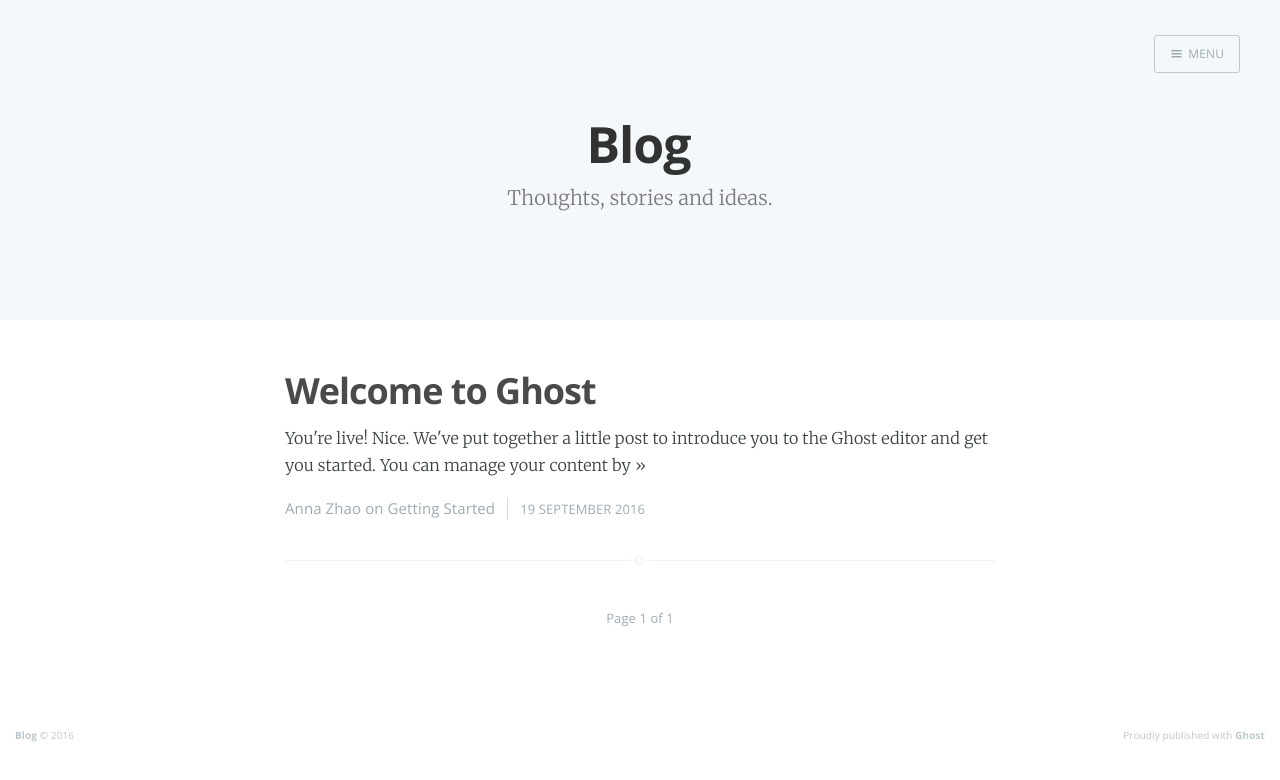
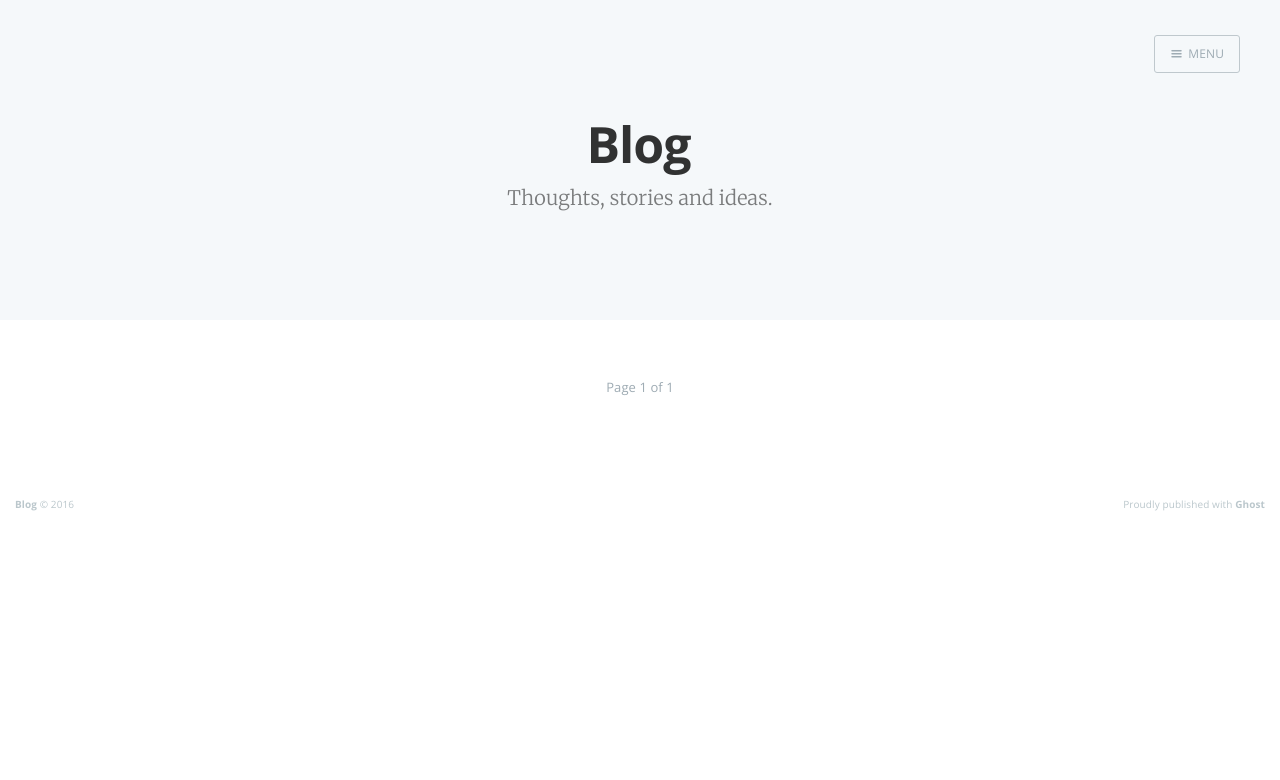
Before and after one commit to annatangzhao/annatangzhao.github.io, a plain HTML site: page index.html in a window 1280 px wide. Drawn offline with nearby package versions, Linux system fonts and the light colour scheme.

Commit message:
Initial commit

```diff
--- a/index.html
+++ b/index.html
@@ -89,20 +89,6 @@
 
 </div>
 
-<article class="post tag-getting-started">
-    <header class="post-header">
-        <h2 class="post-title"><a href="welcome-to-ghost/">Welcome to Ghost</a></h2>
-    </header>
-    <section class="post-excerpt">
-        <p>You're live! Nice. We've put together a little post to introduce you to the Ghost editor and get you started. You can manage your content by <a class="read-more" href="welcome-to-ghost/">»</a></p>
-    </section>
-    <footer class="post-meta">
-
-        <a href="author/anna/">Anna Zhao</a>
-         on <a href="tag/getting-started/">Getting Started</a>
-        <time class="post-date" datetime="2016-09-19">19 September 2016</time>
-    </footer>
-</article>
 
 <nav class="pagination" role="navigation">
     <span class="page-number">Page 1 of 1</span>
```
Also changed, not shown: author/anna/index.html (+0 -1 lines), tag/getting-started/index.html (+0 -1 lines), welcome-to-ghost/index.html (+0 -1 lines).
